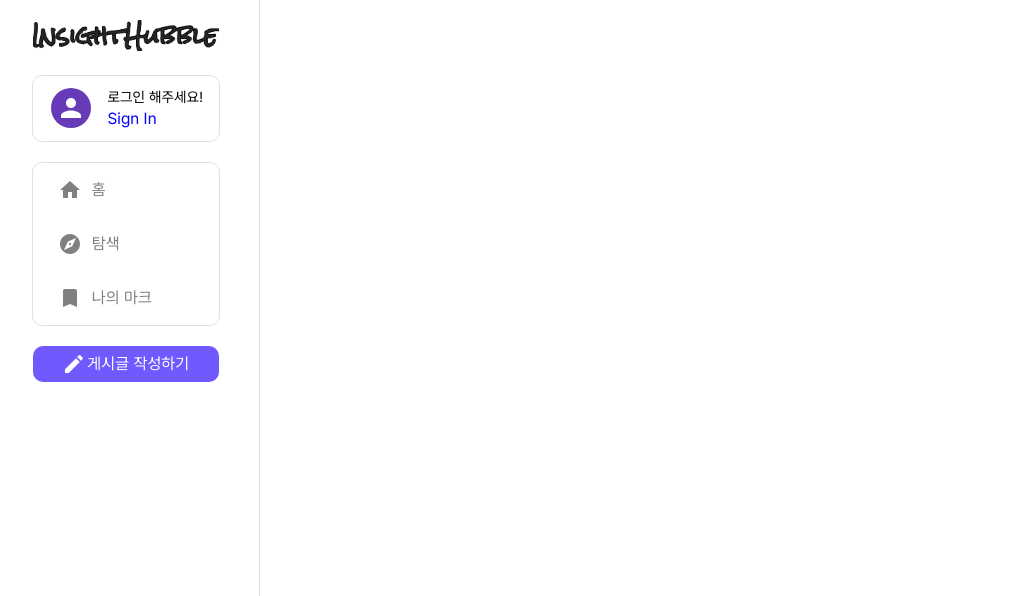
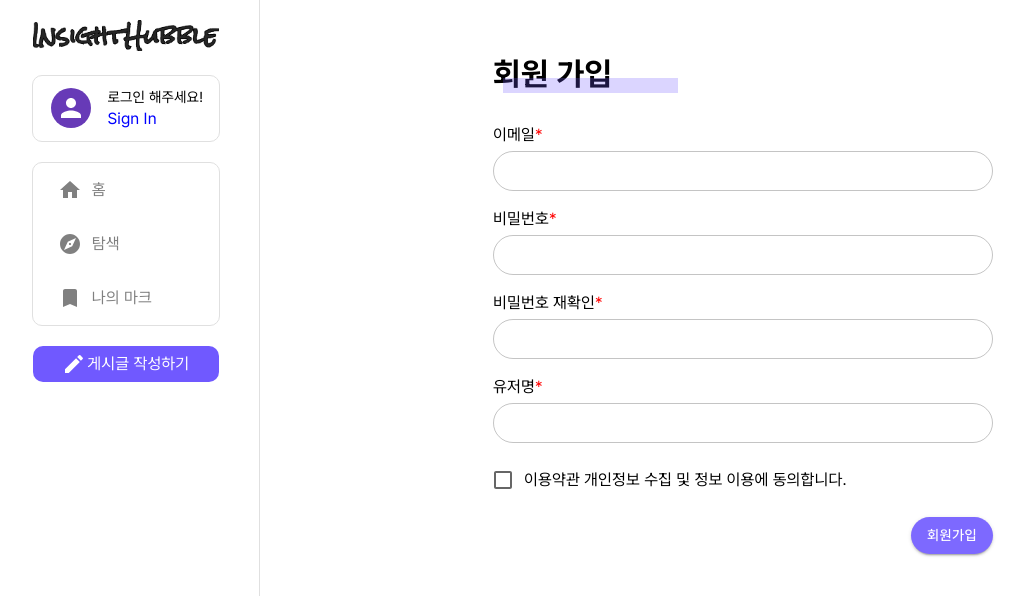
Before and after one commit to parkblo/insight-hubble-front, a React (Create React App) app: page /signUp in a window 1280 px wide. Shown: the top 596 px of the page, without its empty margins (7-1032 px from the left). Built offline with nearby package versions, Linux system fonts and the light colour scheme.

Commit message:
✨ feat: SignUp 페이지 UI 구현

```diff
--- a/src/App.tsx
+++ b/src/App.tsx
@@ -4,6 +4,7 @@ import { BrowserRouter, Routes, Route } from "react-router-dom";
 import Grid from "@mui/material/Grid";
 
 import SignIn from "./pages/SignIn/SignIn";
+import SignUp from "pages/SignUp/SignUp";
 import Sidebar from "./components/Sidebar/Sidebar";
 import Home from "pages/Home/Home";
 import Discover from "pages/Discover/Discover";
@@ -18,13 +19,6 @@ const myTheme = createTheme({
   typography: {
     allVariants: {
       fontFamily: "Pretendard Variable",
-    },
-    h5: {
-      fontSize: "1.0rem",
-      fontWeight: "bold",
-    },
-    h6: {
-      fontSize: "1.0rem",
     },
   },
 });
@@ -41,6 +35,7 @@ function App() {
             <Grid xs={8.5} sx={{ marginLeft: "30px" }}>
               <Routes>
                 <Route path="/signIn" element={<SignIn />} />
+                <Route path="/signUp" element={<SignUp />} />
                 <Route path="/" element={<Home />} />
                 <Route path="/discover" element={<Discover />} />
                 <Route path="/mymark/question" element={<MyMarkQuestion />} />
--- /dev/null
+++ b/src/components/HubbleButton/HubbleButton.tsx
@@ -0,0 +1,20 @@
+import { Button, ButtonProps } from "@mui/material";
+import colors from "constants/colors";
+
+function HubbleButton(props: ButtonProps) {
+  const style = {
+    width: "100%",
+    height: "100%",
+    borderRadius: "30px",
+    backgroundColor: colors.purple,
+    opacity: "0.9",
+    "&:hover": {
+      backgroundColor: colors.purple,
+      opacity: "1",
+    },
+  };
+
+  return <Button sx={style} variant="contained" {...props} />;
+}
+
+export default HubbleButton;
--- a/src/components/HubbleTextField/HubbleTextField.tsx
+++ b/src/components/HubbleTextField/HubbleTextField.tsx
@@ -1,7 +1,7 @@
 import React from "react";
-import { TextField } from "@mui/material";
+import { TextField, TextFieldProps } from "@mui/material";
 
-function HubbleTextField() {
+function HubbleTextField(props: TextFieldProps) {
   const style = {
     width: "100%",
     ".MuiOutlinedInput-root": {
@@ -11,7 +11,7 @@ function HubbleTextField() {
     },
   };
 
-  return <TextField sx={style} />;
+  return <TextField sx={style} {...props} />;
 }
 
 export default HubbleTextField;
--- a/src/pages/SignIn/SignIn.tsx
+++ b/src/pages/SignIn/SignIn.tsx
@@ -109,7 +109,7 @@ export default function SignIn() {
                 </Link>
               </Grid>
               <Grid item>
-                <Link href="#" variant="body2">
+                <Link href="/SignUp" variant="body2">
                   {"가입하기"}
                 </Link>
               </Grid>
--- /dev/null
+++ b/src/pages/SignUp/SignUp.tsx
@@ -0,0 +1,137 @@
+import React, { useState } from "react";
+import axios from "axios";
+
+import { Box, FormControlLabel, Typography } from "@mui/material";
+import Checkbox from "@mui/material/Checkbox";
+
+import HubbleTextField from "components/HubbleTextField/HubbleTextField";
+import HubbleButton from "components/HubbleButton/HubbleButton";
+import MenuTitle from "components/MenuTitle/MenuTitle";
+import styles from "./SignUpStyles";
+
+function SignUp() {
+  const [form, setForm] = useState({
+    email: "",
+    password: "",
+    passwordCheck: "",
+    username: "",
+    checked: false,
+  });
+
+  const handleChange = (e: any) => {
+    const { name, value, checked } = e.target;
+    setForm({
+      ...form,
+      [name]: name === "checked" ? checked : value,
+    });
+  };
+
+  const validateForm = () => {
+    // TODO: 유효성 검사 로직 작성
+    return true;
+  };
+
+  const handleSubmit = async () => {
+    if (!validateForm()) {
+      return;
+    }
+
+    const data = {
+      email: form.email,
+      password: form.password,
+      username: form.username,
+    };
+
+    console.log(data); //test
+
+    try {
+      const response = await axios.post("http://localhost:3000/signup", data);
+      // TODO: 회원 가입 성공 시 로직 작성
+    } catch (error) {
+      // TODO: 오류 처리 로직작성
+    }
+  };
+
+  return (
+    <Box sx={styles.container}>
+      <Box sx={styles.menuTitle}>
+        <MenuTitle title="회원 가입" />
+      </Box>
+      {/* field */}
+      <Box>
+        <Box sx={styles.formLabel}>
+          <Typography>이메일</Typography>
+          <Typography sx={styles.requiredLabel}>*</Typography>
+        </Box>
+        <Box sx={styles.textField}>
+          <HubbleTextField
+            name="email"
+            value={form.email}
+            onChange={handleChange}
+          />
+        </Box>
+      </Box>
+      {/* field */}
+      <Box>
+        <Box sx={styles.formLabel}>
+          <Typography>비밀번호</Typography>
+          <Typography sx={styles.requiredLabel}>*</Typography>
+        </Box>
+        <Box sx={styles.textField}>
+          <HubbleTextField
+            name="password"
+            value={form.password}
+            onChange={handleChange}
+          />
+        </Box>
+      </Box>
+      {/* field */}
+      <Box>
+        <Box sx={styles.formLabel}>
+          <Typography>비밀번호 재확인</Typography>
+          <Typography sx={styles.requiredLabel}>*</Typography>
+        </Box>
+        <Box sx={styles.textField}>
+          <HubbleTextField
+            name="passwordCheck"
+            value={form.passwordCheck}
+            onChange={handleChange}
+          />
+        </Box>
+      </Box>
+      {/* field */}
+      <Box>
+        <Box sx={styles.formLabel}>
+          <Typography>유저명</Typography>
+          <Typography sx={styles.requiredLabel}>*</Typography>
+        </Box>
+        <Box sx={styles.textField}>
+          <HubbleTextField
+            name="username"
+            value={form.username}
+            onChange={handleChange}
+          />
+        </Box>
+      </Box>
+      <Box sx={styles.checkboxContainer}>
+        <FormControlLabel
+          control={
+            <Checkbox
+              name="checked"
+              checked={form.checked}
+              onChange={handleChange}
+            />
+          }
+          label="이용약관 개인정보 수집 및 정보 이용에 동의합니다."
+        />
+      </Box>
+      <Box sx={styles.submitContainer}>
+        <Box>
+          <HubbleButton onClick={handleSubmit}>회원가입</HubbleButton>
+        </Box>
+      </Box>
+    </Box>
+  );
+}
+
+export default SignUp;
--- /dev/null
+++ b/src/pages/SignUp/SignUpStyles.tsx
@@ -0,0 +1,41 @@
+const styles = {
+  container: {
+    display: "flex",
+    flexDirection: "column",
+    alignItems: "center",
+    justifyContent: "start",
+  },
+  menuTitle: {
+    display: "flex",
+    alignItems: "flex-start",
+    justifyContent: "start",
+    width: "500px",
+  },
+  formLabel: {
+    marginBottom: "4px",
+    display: "flex",
+    flexDirection: "row",
+  },
+  requiredLabel: {
+    color: "red",
+  },
+  textField: {
+    width: "500px",
+    marginBottom: "16px",
+  },
+  checkboxContainer: {
+    display: "flex",
+    flexDirection: "row",
+    alignItems: "center",
+    justifyContent: "start",
+    width: "500px",
+    marginBottom: "16px",
+  },
+  submitContainer: {
+    display: "flex",
+    justifyContent: "flex-end",
+    width: "500px",
+  },
+};
+
+export default styles;
```
